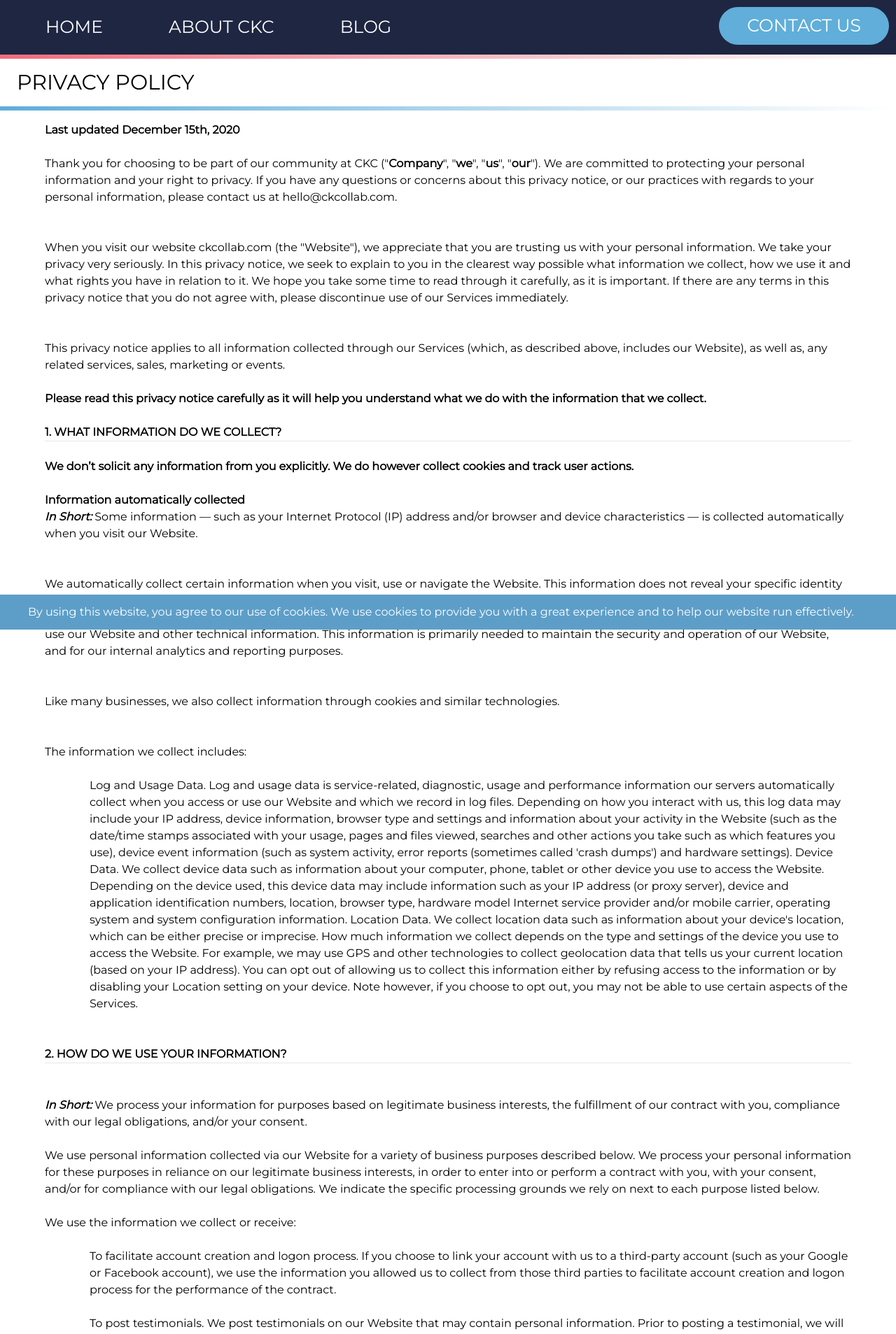
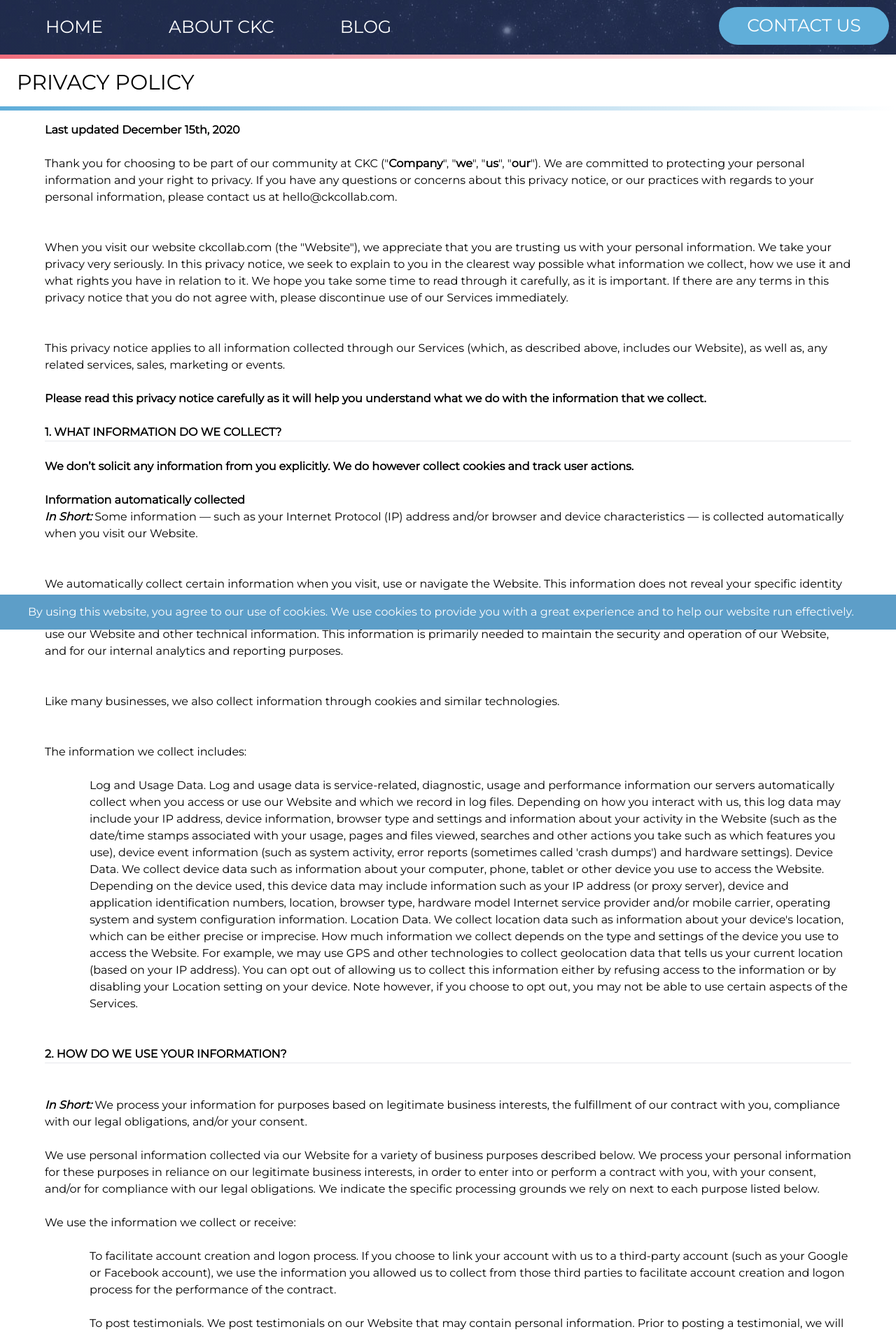
Before and after one commit to ckcollab/ckcollab, a Jekyll site: the page privacy-policy.html, which Jekyll copies as it is, in a window 1280 px wide. Shown: the top 1907 px of the page at 70% size. Built offline with Jekyll 4.4.1, drawn with Linux system fonts in a browser that asks for light colours.

Commit message:
added space bg to privacy policy

```diff
--- a/privacy-policy.html
+++ b/privacy-policy.html
@@ -18,7 +18,7 @@
         </style>
     </head>
     <body>
-            <div class="navigation-menu p-5">
+            <div class="navigation-menu p-5 space-parallax-bg">
                  <a class="menu-link" href=".">HOME</a>
                 <a class="menu-link" href="about_us.html">ABOUT CKC</a>
                 <a class="menu-link" href="blog.html">BLOG</a>
```
